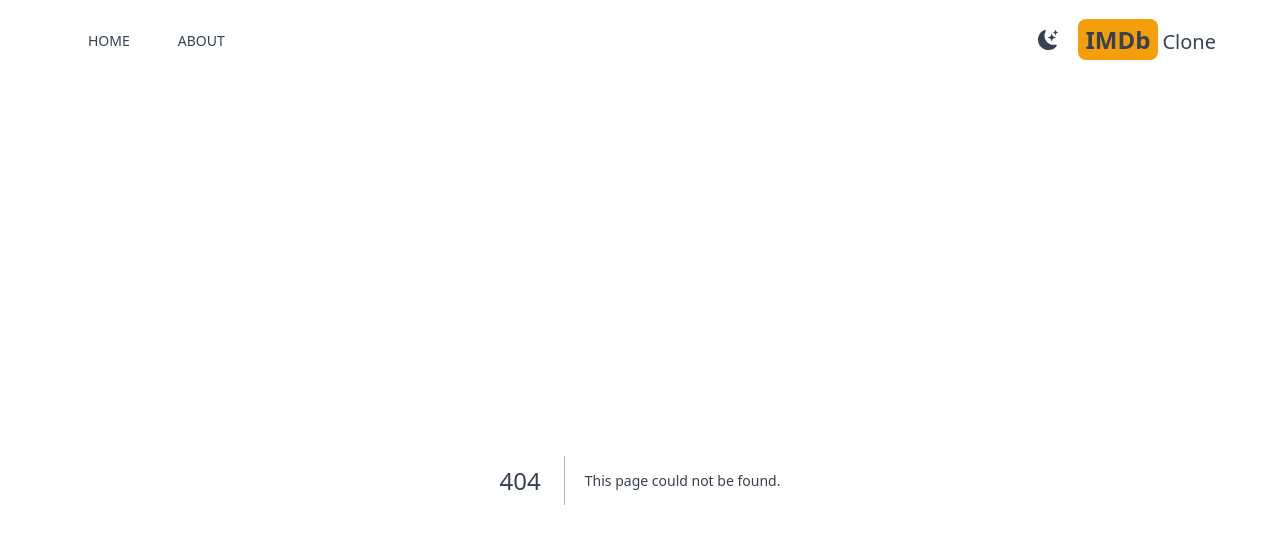
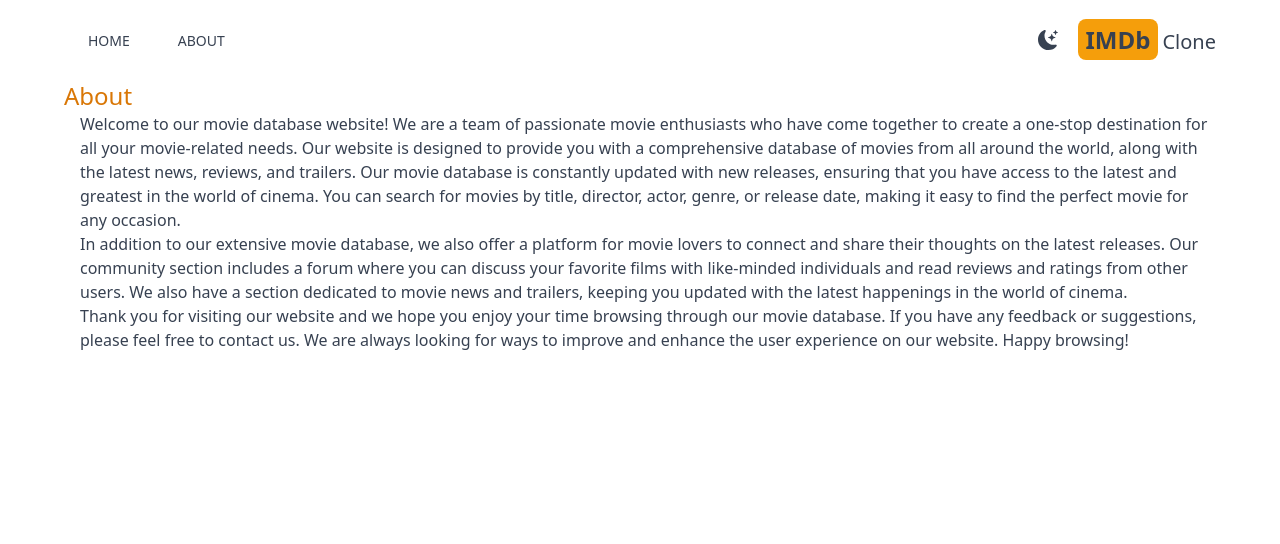
Before and after one commit to tawiahnyt/IMDb-Clone, a Next.js app: page /about in a window 1280 px wide. Before the commit this address had no page. Shown: the top 544 px of the page. Built offline with nearby package versions, Linux system fonts and the light colour scheme.

Commit message:
created about page

```diff
--- /dev/null
+++ b/src/app/about/page.jsx
@@ -0,0 +1,36 @@
+import React from 'react'
+
+export default function About() {
+  return (
+    <div className="max-w-6xl mx-auto space-x-4">
+      <h1 className="text-2xl font-medium text-amber-600">About</h1>
+      <p>
+        Welcome to our movie database website! We are a team of passionate movie
+        enthusiasts who have come together to create a one-stop destination for
+        all your movie-related needs. Our website is designed to provide you
+        with a comprehensive database of movies from all around the world, along
+        with the latest news, reviews, and trailers. Our movie database is
+        constantly updated with new releases, ensuring that you have access to
+        the latest and greatest in the world of cinema. You can search for
+        movies by title, director, actor, genre, or release date, making it easy
+        to find the perfect movie for any occasion.
+      </p>
+      <p>
+        In addition to our extensive movie database, we also offer a platform
+        for movie lovers to connect and share their thoughts on the latest
+        releases. Our community section includes a forum where you can discuss
+        your favorite films with like-minded individuals and read reviews and
+        ratings from other users. We also have a section dedicated to movie news
+        and trailers, keeping you updated with the latest happenings in the
+        world of cinema.
+      </p>
+      <p>
+        Thank you for visiting our website and we hope you enjoy your time
+        browsing through our movie database. If you have any feedback or
+        suggestions, please feel free to contact us. We are always looking for
+        ways to improve and enhance the user experience on our website. Happy
+        browsing!
+      </p>
+    </div>
+  );
+}
```
